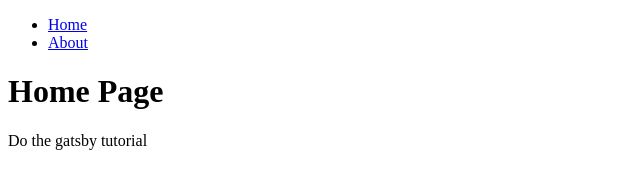
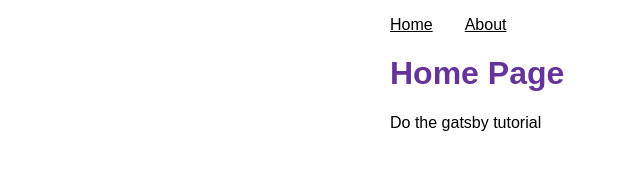
Before and after one commit to chuanhao01/Learn-Gatsby, a Gatsby site: page / in a window 1280 px wide. Shown: the whole page, without its empty margins (0-640 px from the left). Built offline with nearby package versions, Linux system fonts and the light colour scheme; Gatsby itself is replaced by a stand-in of ours.

Commit message:
[feat] add basic styling for verticalpagelayout

```diff
--- a/src/components/layouts/VerticalPageLayout.tsx
+++ b/src/components/layouts/VerticalPageLayout.tsx
@@ -1,5 +1,8 @@
+/** @jsx jsx */
 import { Link } from "gatsby";
 import * as React from "react";
+
+import { css, jsx } from "@emotion/react";
 
 type TVerticalPageLayoutProps = {
   children: React.ReactNode;
@@ -10,21 +13,35 @@ const VerticalPageLayout = ({
   pageTitle,
   children,
 }: TVerticalPageLayoutProps) => {
+  const SContainer = css({
+    margin: "auto",
+    maxWidth: "500px",
+    fontFamily: "sans-serif",
+  });
+  const SNavLinks = css({ display: "flex", listStyle: "none", paddingLeft: 0 });
+  const SNavLinkItem = css({ paddingRight: "2rem" });
+  const SNavLinkText = css({ color: "black" });
+  const SHeading = css({ color: "rebeccapurple" });
+
   return (
-    <div>
+    <div css={SContainer}>
       <title>{pageTitle}</title>
       <nav>
-        <ul>
-          <li>
-            <Link to="/">Home</Link>
+        <ul css={SNavLinks}>
+          <li css={SNavLinkItem}>
+            <Link to="/" css={SNavLinkText}>
+              Home
+            </Link>
           </li>
-          <li>
-            <Link to="/about">About</Link>
+          <li css={SNavLinkItem}>
+            <Link to="/about" css={SNavLinkText}>
+              About
+            </Link>
           </li>
         </ul>
       </nav>
       <main>
-        <h1>{pageTitle}</h1>
+        <h1 css={SHeading}>{pageTitle}</h1>
         {children}
       </main>
     </div>
```
